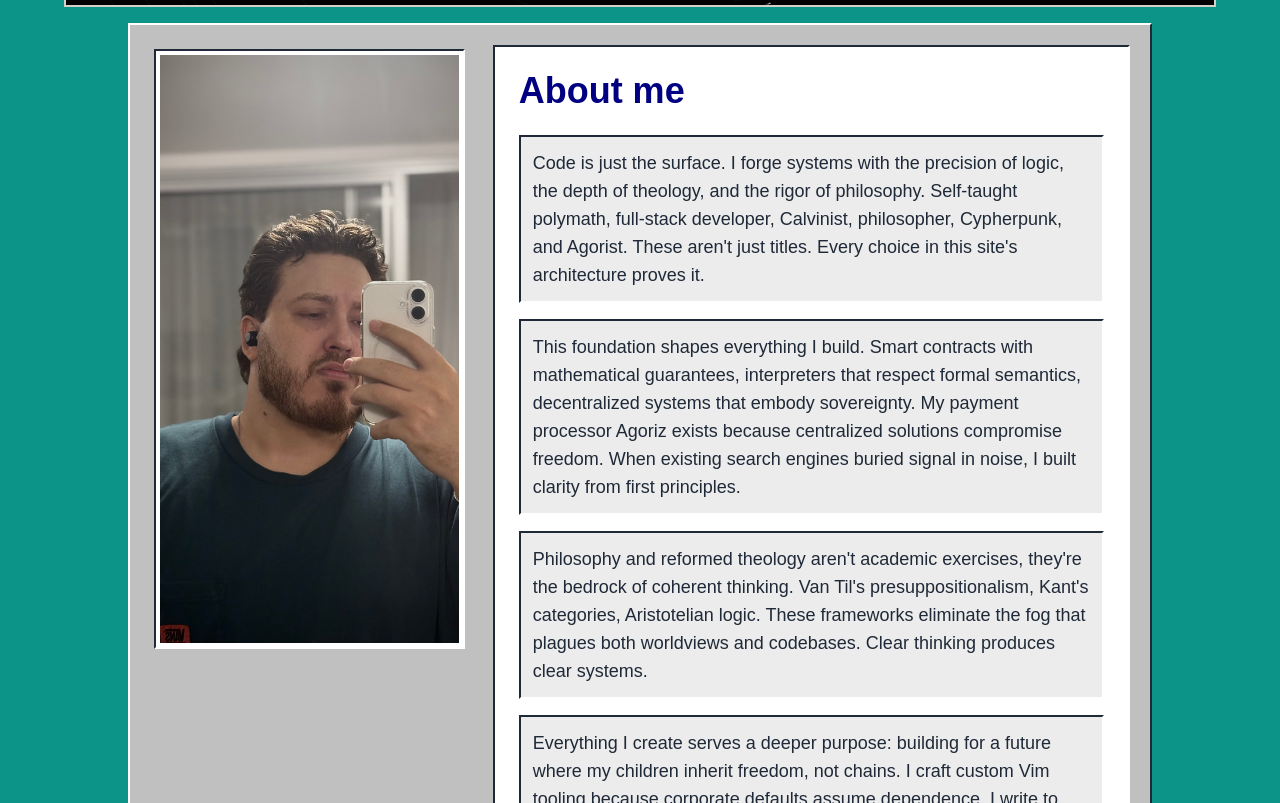
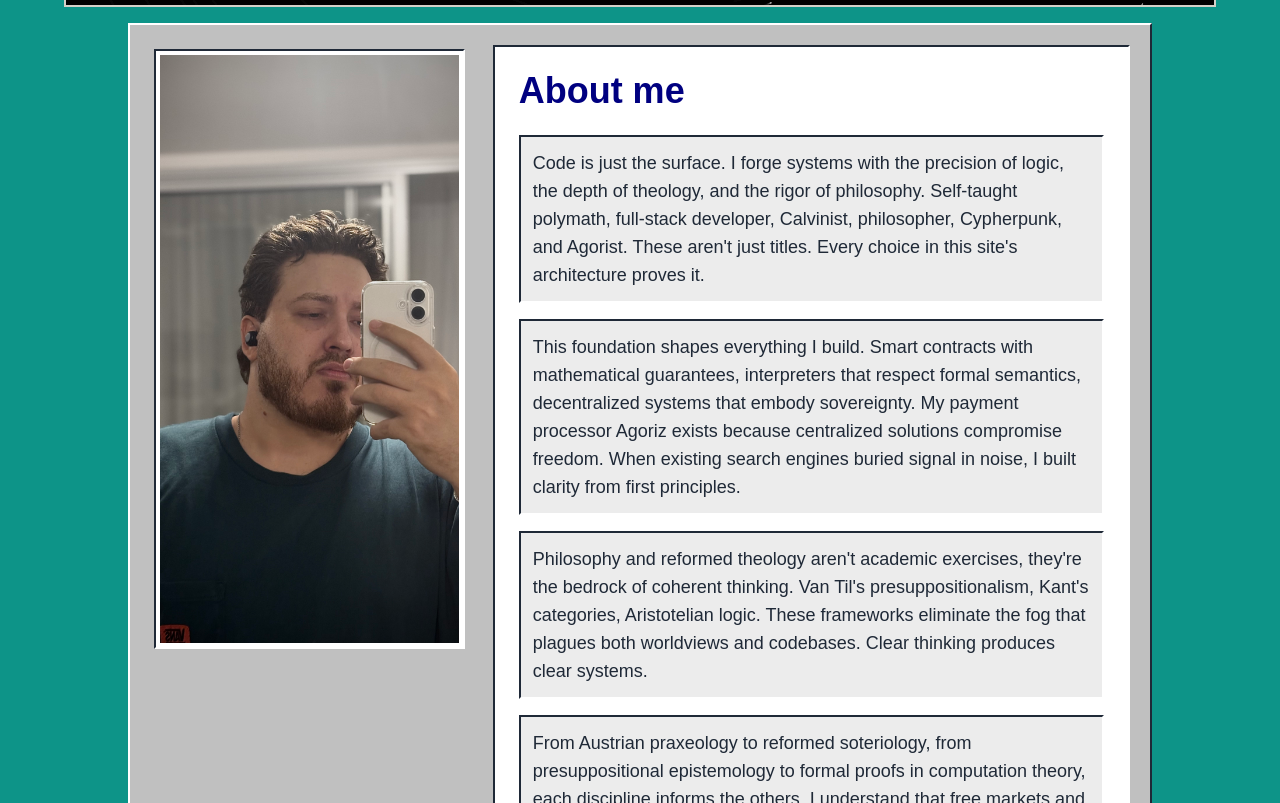
Before and after one commit to SergioBonatto/site, a Next.js app: page / in a window 1280 px wide. Shown: the part 737-1540 px from the top of the page. Built offline with nearby package versions, Linux system fonts and the light colour scheme.

Commit message:
update: about text 2

```diff
--- a/src/components/About/about.tsx
+++ b/src/components/About/about.tsx
@@ -104,6 +104,8 @@ const About: React.FC<AboutProps> = ({
 
                 "Philosophy and reformed theology aren't academic exercises, they're the bedrock of coherent thinking. Van Til's presuppositionalism, Kant's categories, Aristotelian logic. These frameworks eliminate the fog that plagues both worldviews and codebases. Clear thinking produces clear systems.",
 
+                "From Austrian praxeology to reformed soteriology, from presuppositional epistemology to formal proofs in computation theory, each discipline informs the others. I understand that free markets and sovereign grace operate under principles that transcend human conventions. This synthesis isn't eclecticism; it's intellectual architecture.",
+
                 "Everything I create serves a deeper purpose: building for a future where my children inherit freedom, not chains. I craft custom Vim tooling because corporate defaults assume dependence. I write to crystallize thought, build to own my tools, learn to reject borrowed assumptions that weaken foundations.",
 
                 "This site reveals my approach: logic-driven code, principled architecture, systems that answer to no master. Signal over noise. Truth over trends. Tools built to endure. Explore carefully, there are easter eggs that reward attention. Want to see more? Check my blog, GitHub, and X. Challenge the defaults and build something that matters."
```
